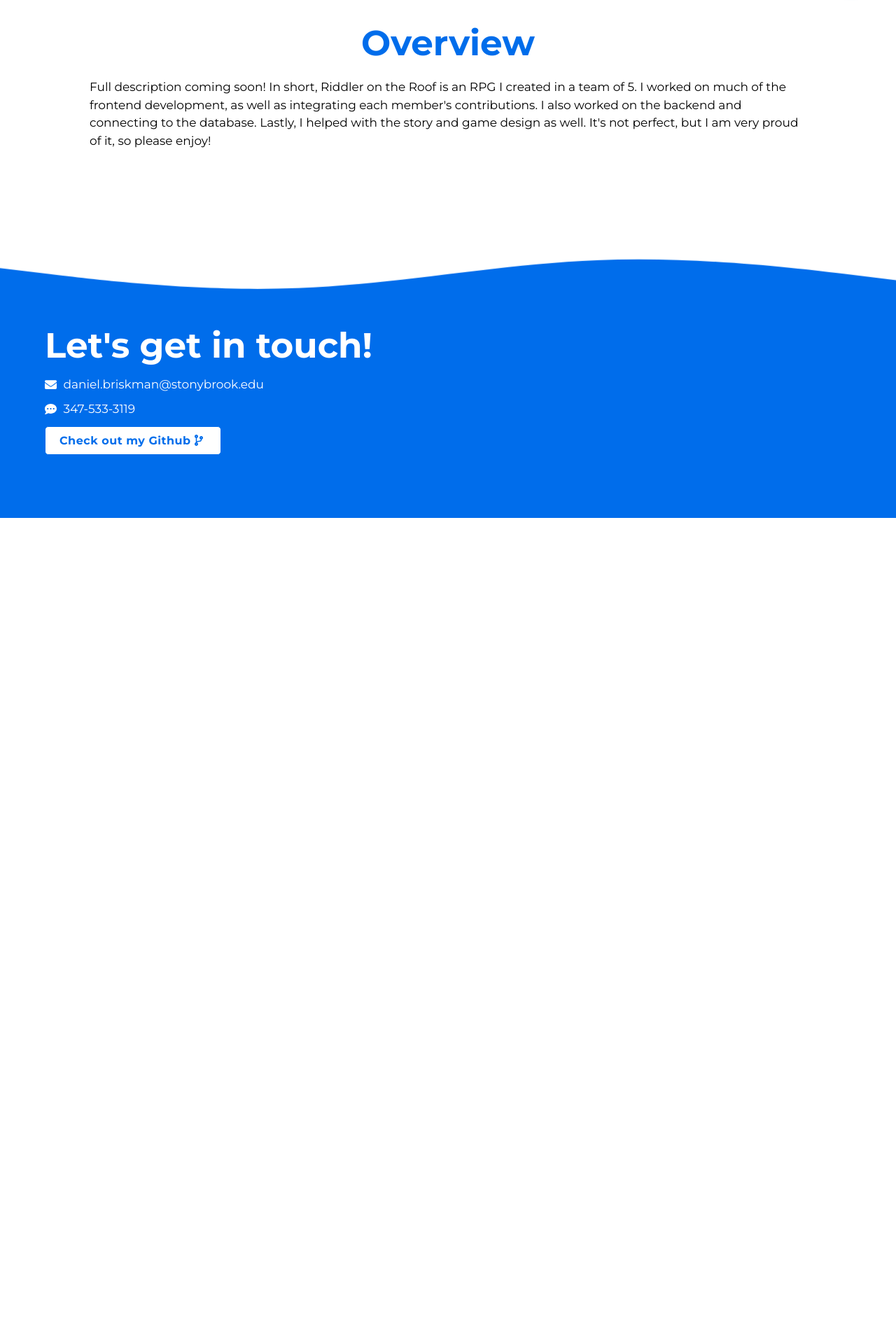
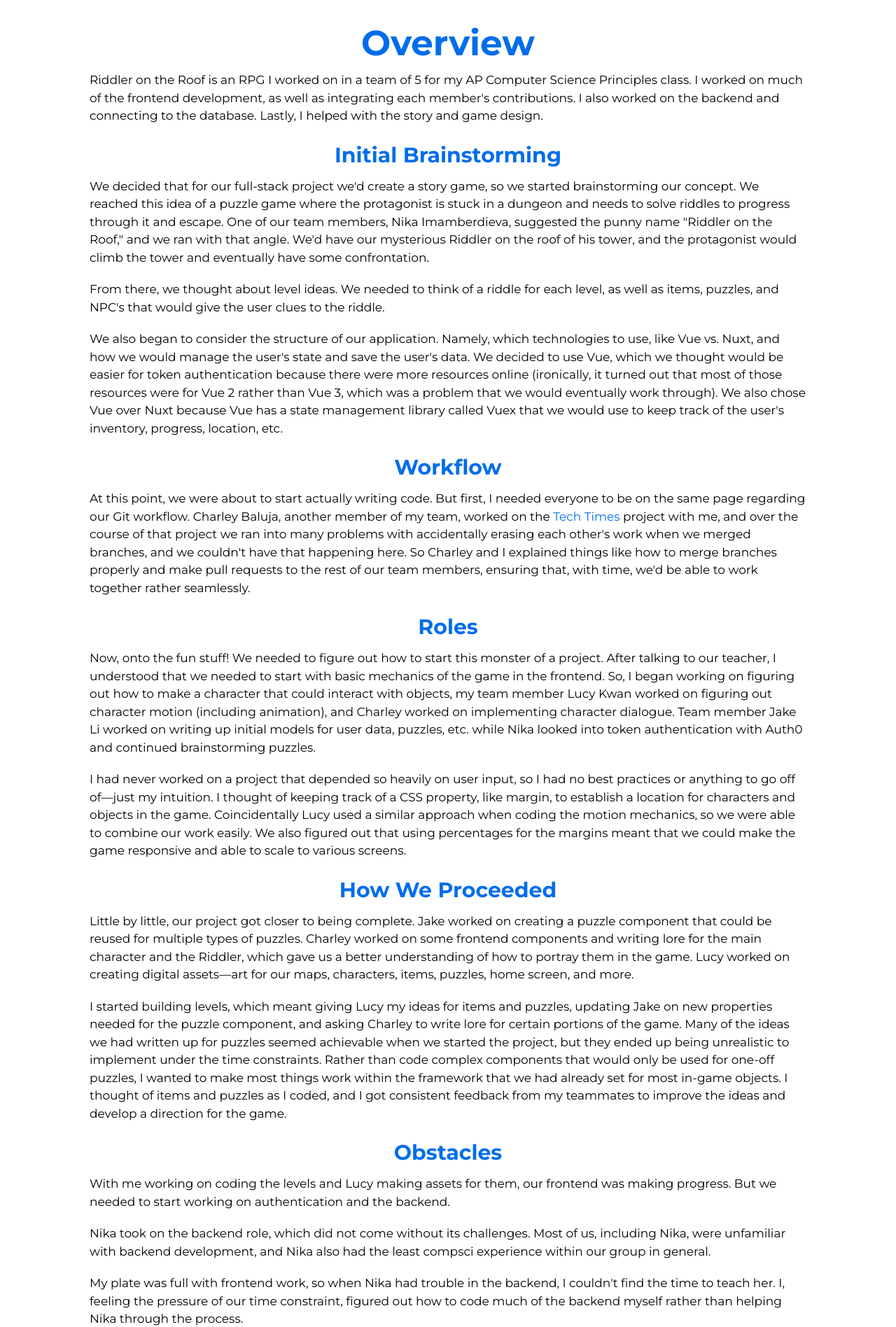
Before and after one commit to popplio2/DB-Portfolio, a Vue app in the folder portfolio/: page /projects/riddler in a window 1280 px wide. Shown: the part 770-2666 px from the top of the page at 70% size. Before the commit the page ends 1510 px from the top, so only its background shows below. Built offline with nearby package versions, Linux system fonts and the light colour scheme.

Commit message:
updated about me and added full riddler case study

```diff
--- a/portfolio/src/App.vue
+++ b/portfolio/src/App.vue
@@ -90,6 +90,20 @@
   button {
     margin-bottom: 1rem;
   }
+  a {
+    font-style: bold;
+    font-size: var(--p);
+    text-decoration: none;
+    color: var(--main-color);
+    transition: .2s all;
+  }
+  a:visited{
+    color: var(--main-color);
+    text-decoration: none;
+  }
+  a:hover {
+    color: var(--accent-color);
+  }
 .slidefade-enter-active,
 .slidefade-leave-active  {
   transition: all 0.3s ease;
--- a/portfolio/src/components/CaseStudy.vue
+++ b/portfolio/src/components/CaseStudy.vue
@@ -45,7 +45,7 @@ export default {
 
 <style scoped>
   .header {
-      margin: 3rem 0;
+    margin: 3rem 0;
   }
   .header h1, h2{
     color: var(--main-color);
@@ -84,6 +84,6 @@ export default {
     transition: all .3s;
   }
   .article p {
-    margin-top: 2rem;
+    margin-bottom: 2rem;
   }
 </style>
--- a/portfolio/src/components/Footer.vue
+++ b/portfolio/src/components/Footer.vue
@@ -9,7 +9,7 @@
         <font-awesome-icon icon="envelope"/>
         daniel.briskman@stonybrook.edu
       </a>
-      <a href="sms:+13475333119&body=Hello%20there!%20I%20saw%20your%20portfolio%20and...">
+      <a href="sms:+13475333119&body=Hello%20there,%20Daniel!%20I%20saw%20your%20portfolio%20and...">
         <font-awesome-icon icon="comment-dots"/>
         347-533-3119
       </a>
--- a/portfolio/src/components/ThemeButton.vue
+++ b/portfolio/src/components/ThemeButton.vue
@@ -1,5 +1,5 @@
 <template>
-  <button class="theme-btn" @click="toTheme()"><font-awesome-icon :icon="currentTheme"/></button>
+  <button class="theme-btn" @click="toTheme()"><font-awesome-icon :icon="currentTheme" /></button>
 </template>
 
 <script>
--- a/portfolio/src/views/DndOneShot.vue
+++ b/portfolio/src/views/DndOneShot.vue
@@ -25,7 +25,9 @@
                 HTML, SCSS, JavaScript, Figma
               </p>
           </template>
-          <template v-slot:overview>Aside from walking the user through the process of creating their own Dungeons and Dragons one-shot, the goal of this project was to fetch data from an API and display it to the user upon user action. We accomplished this in the Monsters section, which allows the user to search for monsters and see their information. Data from the API is also statically displayed in the Setting and Characters sections, allowing the user to form their one-shot based on authentic data from the DnD API.</template>
+          <template v-slot:overview>
+            <p>Aside from walking the user through the process of creating their own Dungeons and Dragons one-shot, the goal of this project was to fetch data from an API and display it to the user upon user action. We accomplished this in the Monsters section, which allows the user to search for monsters and see their information. Data from the API is also statically displayed in the Setting and Characters sections, allowing the user to form their one-shot based on authentic data from the DnD API.</p>
+          </template>
 
         </CaseStudy>
     </div>
--- a/portfolio/src/views/Galgudd.vue
+++ b/portfolio/src/views/Galgudd.vue
@@ -25,7 +25,9 @@
                 HTML, SCSS, JavaScript, Figma
               </p>
           </template>
-          <template v-slot:overview>For my first major project in my junior-year computer science class, I partnered up with a classmate to create a website that advertised a country—or in our case, a fictional kingdom. The website leverages CSS responsive design principles to display different versions of sections depending on the device that the user is viewing the website on. The website also makes full use of CSS hover effects to create an interactive user experience. I was mainly responsible for the home, attractions, and wildlife sections, as well as the nav and the footer. Before coding the site, my partner and I designed high-fidelity wireframes in Figma.</template>
+          <template v-slot:overview>
+            <p>For my first major project in my junior-year computer science class, I partnered up with a classmate to create a website that advertised a country—or in our case, a fictional kingdom. The website leverages CSS responsive design principles to display different versions of sections depending on the device that the user is viewing the website on. The website also makes full use of CSS hover effects to create an interactive user experience. I was mainly responsible for the home, attractions, and wildlife sections, as well as the nav and the footer. Before coding the site, my partner and I designed high-fidelity wireframes in Figma.</p>
+          </template>
         </CaseStudy>
     </div>
 </template>
--- a/portfolio/src/views/Home.vue
+++ b/portfolio/src/views/Home.vue
@@ -26,9 +26,10 @@
     <div class="clip clip-inverted"></div>
     <section class="about global-container">
       <h2>About Me</h2>
-      <p><b>Hello, world!</b> I'm Daniel Briskman, an 18 year-old web developer who emphasizes efficient code and pleasant user experiences.</p>
-      <p>My interest in programming stems from an interest in User Experience Design (UX Design), which I took online courses to learn about. I also taught myself how to use Figma to design wireframes and prototypes.</p>
-      <p>My knowledge of UX served me well when I took computer science classes in high school, and I found computer science an even better fit for me. I've worked on mostly front-end projects so far, but I also led a Full-Stack project called "Riddler on the Roof" in my AP Computer Science Principles class. I'm in college now, and I'm currently pursuing a B.S. in Computer Science at Stony Brook University!</p>
+      <p><b>Hello, world!</b> I'm Daniel Briskman, an 18 year-old web developer studying computer science at Stony Brook University.</p>
+      <p>My introduction into programming stemmed from an interest in UX Design, which I learned about during the Covid lockdowns as I was researching careers. The combination of creativity, analysis, and attention to detail felt like a great fit for me, so I took some online courses and learned how to use Figma to design wireframes and prototypes.</p>
+      <p>I also started taking computer science classes in high school to see if I'd like it—and I did. I've worked on mostly front-end projects so far, but I also led a Full-Stack project called "Riddler on the Roof" in my AP Computer Science Principles class.</p>
+      <p>Currently, I'm working on a full-stack personal project in Vue and Django. Hopefully, I'll be able to add it on here soon!</p>
     </section>
     <div class="clip"></div>
 
--- a/portfolio/src/views/Riddler.vue
+++ b/portfolio/src/views/Riddler.vue
@@ -29,10 +29,43 @@
                 AP Computer Science Principles
               </p>
               <p><b>Tools:</b>
-                Vue 3, Vuex, Auth0, MongoDB
+                Vue 3, Vuex, Auth0, MongoDB + Express
               </p>
           </template>
-          <template v-slot:overview>Full description coming soon! In short, Riddler on the Roof is an RPG I created in a team of 5. I worked on much of the frontend development, as well as integrating each member's contributions. I also worked on the backend and connecting to the database. Lastly, I helped with the story and game design as well. It's not perfect, but I am very proud of it, so please enjoy!</template>
+          <template v-slot:overview>
+            <!-- <p>Full description coming soon! In short, Riddler on the Roof is an RPG I created in a team of 5. I worked on much of the frontend development, as well as integrating each member's contributions. I also worked on the backend and connecting to the database. Lastly, I helped with the story and game design as well. It's not perfect, but I am very proud of it, so please enjoy!</p> -->
+            <p>Riddler on the Roof is an RPG I worked on in a team of 5 for my AP Computer Science Principles class. I worked on much of the frontend development, as well as integrating each member's contributions. I also worked on the backend and connecting to the database. Lastly, I helped with the story and game design.</p>
+            <h3>Initial Brainstorming</h3>
+            <p>We decided that for our full-stack project we'd create a story game, so we started brainstorming our concept. We reached this idea of a puzzle game where the protagonist is stuck in a dungeon and needs to solve riddles to progress through it and escape. One of our team members, Nika Imamberdieva, suggested the punny name "Riddler on the Roof," and we ran with that angle. We'd have our mysterious Riddler on the roof of his tower, and the protagonist would climb the tower and eventually have some confrontation.</p>
+            <p>From there, we thought about level ideas. We needed to think of a riddle for each level, as well as items, puzzles, and NPC's that would give the user clues to the riddle.</p>
+            <p>We also began to consider the structure of our application. Namely, which technologies to use, like Vue vs. Nuxt, and how we would manage the user's state and save the user's data. We decided to use Vue, which we thought would be easier for token authentication because there were more resources online (ironically, it turned out that most of those resources were for Vue 2 rather than Vue 3, which was a problem that we would eventually work through). We also chose Vue over Nuxt because Vue has a state management library called Vuex that we would use to keep track of the user's inventory, progress, location, etc.</p>
+
+            <h3>Workflow</h3>
+            <p>At this point, we were about to start actually writing code. But first, I needed everyone to be on the same page regarding our Git workflow. Charley Baluja, another member of my team, worked on the
+              <router-link to="/projects/tech-times">Tech Times</router-link>
+              project with me, and over the course of that project we ran into many problems with accidentally erasing each other's work when we merged branches, and we couldn't have that happening here. So Charley and I explained things like how to merge branches properly and make pull requests to the rest of our team members, ensuring that, with time, we'd be able to work together rather seamlessly.
+            </p>
+
+            <h3>Roles</h3>
+            <p>Now, onto the fun stuff! We needed to figure out how to start this monster of a project. After talking to our teacher, I understood that we needed to start with basic mechanics of the game in the frontend. So, I began working on figuring out how to make a character that could interact with objects, my team member Lucy Kwan worked on figuring out character motion (including animation), and Charley worked on implementing character dialogue. Team member Jake Li worked on writing up initial models for user data, puzzles, etc. while Nika looked into token authentication with Auth0 and continued brainstorming puzzles.</p>
+            <p>I had never worked on a project that depended so heavily on user input, so I had no best practices or anything to go off of—just my intuition. I thought of keeping track of a CSS property, like margin, to establish a location for characters and objects in the game. Coincidentally Lucy used a similar approach when coding the motion mechanics, so we were able to combine our work easily. We also figured out that using percentages for the margins meant that we could make the game responsive and able to scale to various screens.</p>
+
+            <h3>How We Proceeded</h3>
+            <p>Little by little, our project got closer to being complete. Jake worked on creating a puzzle component that could be reused for multiple types of puzzles. Charley worked on some frontend components and writing lore for the main character and the Riddler, which gave us a better understanding of how to portray them in the game. Lucy worked on creating digital assets—art for our maps, characters, items, puzzles, home screen, and more.</p>
+            <p>I started building levels, which meant giving Lucy my ideas for items and puzzles, updating Jake on new properties needed for the puzzle component, and asking Charley to write lore for certain portions of the game. Many of the ideas we had written up for puzzles seemed achievable when we started the project, but they ended up being unrealistic to implement under the time constraints. Rather than code complex components that would only be used for one-off puzzles, I wanted to make most things work within the framework that we had already set for most in-game objects. I thought of items and puzzles as I coded, and I got consistent feedback from my teammates to improve the ideas and develop a direction for the game.</p>
+
+            <h3>Obstacles</h3>
+            <p>With me working on coding the levels and Lucy making assets for them, our frontend was making progress. But we needed to start working on authentication and the backend.</p>
+            <p>Nika took on the backend role, which did not come without its challenges. Most of us, including Nika, were unfamiliar with backend development, and Nika also had the least compsci experience within our group in general.</p>
+            <p>My plate was full with frontend work, so when Nika had trouble in the backend, I couldn't find the time to teach her. I, feeling the pressure of our time constraint, figured out how to code much of the backend myself rather than helping Nika through the process.</p>
+            <p>When Nika had questions on authentication, though, I felt like I didn't have time to dive into the documentation for Auth0 in order to help her. Thankfully, she was able to get external help from another student in our class who was working on authentication.</p>
+            <p>I regret the fact that I wasn't able to effectively lead Nika initially. Some of it was likely beyond my control, but some of it may have also come down to poor delegation of tasks on my part. I am glad, though, that we were able to work together better in the last leg of the project. Once she had finished most of the authentication work, she taught me some things that I didn't understand, and I was able to help fix a bug that she was struggling with. From then on, I communicated with Nika when I needed to make changes with how we were saving data.</p>
+            <p>The last obstacle I encountered was debugging in the last couple weeks before the deadline. I had the most complete knowledge of the components that each of my teammates contributed, so I was our best bet at solving any random bugs we found. It was hard to navigate our complex app, and especially Jake's intricate puzzle component, but I was able to fix the bugs in time.</p>
+
+            <h3>Reflection</h3>
+            <p>This project was definitely a test of my leadership. I'd never worked on assignment that had such a long timeline and required so much decisionmaking on every step of the way.</p>
+            <p>As we finished up Riddler, we ended up with a wonderful final product that we were all proud of. Leading the creation of a substantial, five-month long project was an amazing experience, and I know that what I learned from the good and the bad will guide me as I strive to become a more effective leader and programmer.</p>
+          </template>
         </CaseStudy>
     </div>
 </template>
@@ -53,6 +86,10 @@ export default {
 }
 </script>
 
-<style>
-
+<style scoped>
+h3 {
+    margin-top: 1rem;
+    text-align: center;
+    color: var(--main-color);
+  }
 </style>
```
Also changed, not shown: portfolio/package.json (+5 -5 lines), portfolio/src/components/ProjectCard.vue (+0 -8 lines), 1 other file (tests, documents, lock files or other folders).
